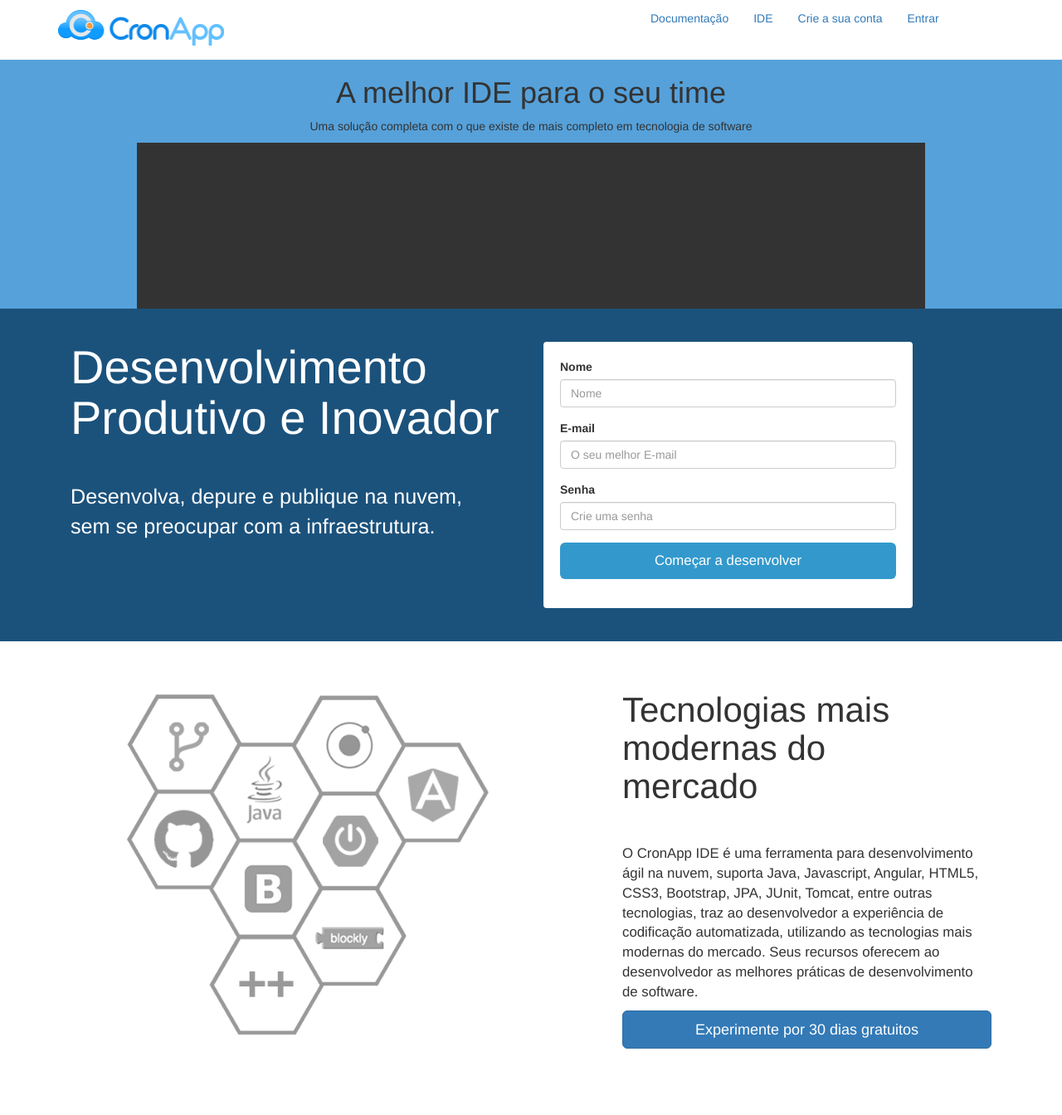
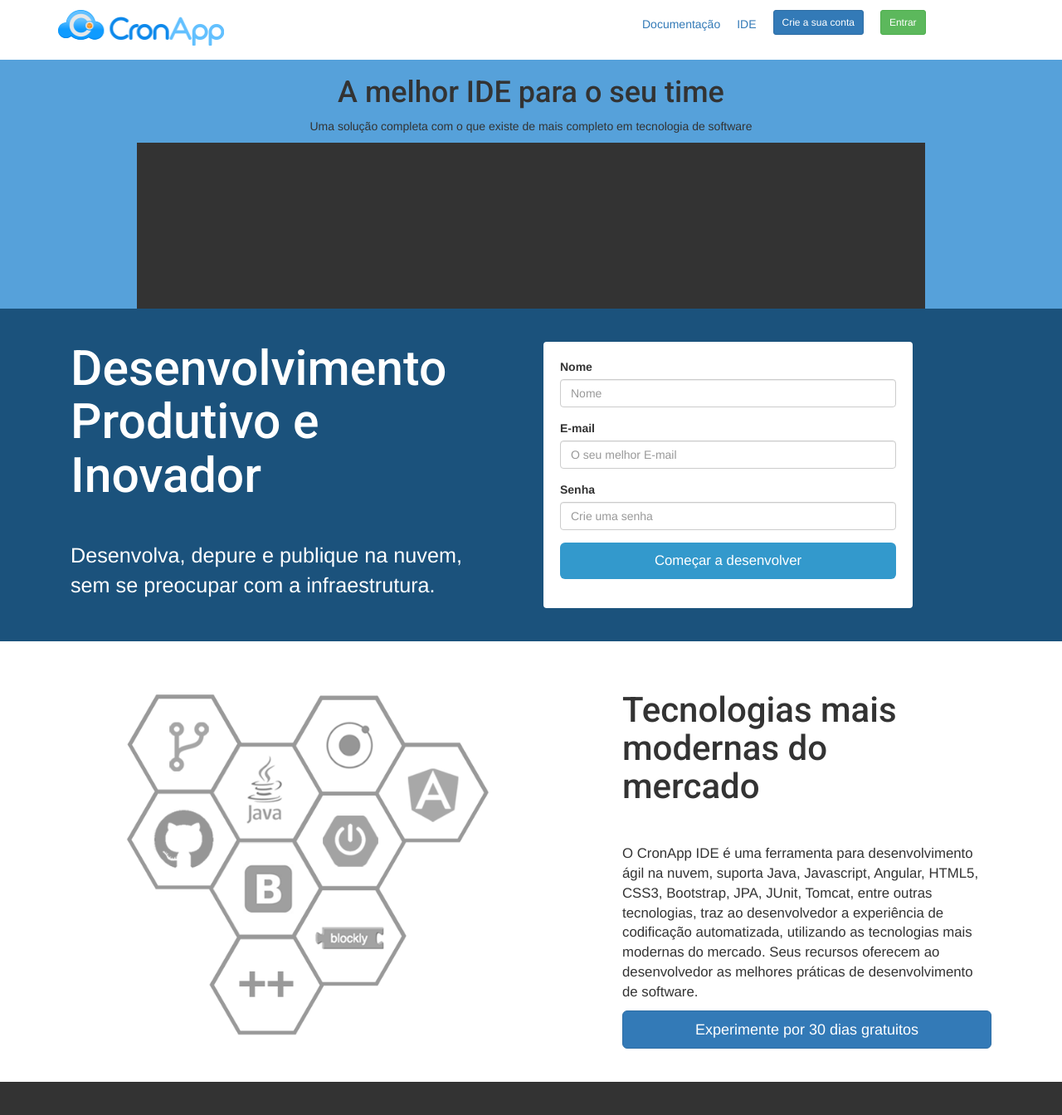
Before and after one commit to lucazweb/cronapp-landing, a website: page index.html in a window 1280 px wide. Shown: the whole page at 83% size. Before the commit the page ends 1304 px from the top, so only its background shows below. Drawn offline with nearby package versions, Linux system fonts and the light colour scheme.

Commit message:
HTML/CSS - Ajustes

```diff
--- a/css/principal.scss
+++ b/css/principal.scss
@@ -1,7 +1,11 @@
 @import "compass/css3";
 @import "compass/utilities";
 
-//VARS
+// Fontes
+
+@import url('https://fonts.googleapis.com/css?family=Roboto:400,500,900');
+
+// Vars
 
 $espacamento-vertical-padrao: 40px;
 $espacamento-vertical-paragrafo: 45px;
@@ -11,6 +15,7 @@
 $cor-branca: white;
 $cor-preta: #333;
 $cor-azul-esverdeado: #3399cc;
+
 header{
     width: 100%;
     padding-top:12px;
@@ -30,11 +35,13 @@
             margin: 0px;
             padding:0px;
             li{
-                margin: 0px 0px 0px 30px;
+                margin: 0px 0px 0px 20px;
                 padding:0px;
                 float: left;
-
                 list-style: none;
+            }
+            .text-link{
+                margin-top:7px !important;
             }
         }
     }
@@ -46,6 +53,7 @@
     h1{
         color: $cor-preta;
         text-align: center;
+        font-family: 'Roboto', sans-serif;
     }
     p{
         text-align: center;
@@ -65,8 +73,9 @@
     min-height: 200px;
     h2{
         color: $cor-branca;
-        font-size: 4em;
+        font-size: 4.2em;
         margin-top: 0px;
+        font-family: 'Roboto', sans-serif;
     }
     p{
         color: $cor-branca;
@@ -103,9 +112,26 @@
 
     h2{
         font-size: 3em;
+        font-family: 'Roboto', sans-serif;
     }
     p{
         margin-top: $espacamento-vertical-paragrafo;
         font-size:1.2em;
     }
 }
+
+footer{
+    background: $cor-preta;
+    padding-top: $espacamento-vertical-padrao;
+    ul{
+        margin: 0;
+        padding: 0;
+        li{
+            list-style:none;
+            float:left;
+            margin-right:15px;
+            color: $cor-branca;
+        }
+    }
+
+}
--- a/index.html
+++ b/index.html
@@ -14,10 +14,10 @@
             <div class="logo"></div>
             <nav>
                 <ul class="menu-global">
-                    <li><a href="#">Documentação</a></li>
-                    <li><a href="#">IDE</a></li>
-                    <li><a href="#">Crie a sua conta</a></li>
-                    <li><a href="#">Entrar</a></li>
+                    <li class="text-link"><a href="#">Documentação</a></li>
+                    <li class="text-link"><a href="#">IDE</a></li>
+                    <li><a class="btn btn-sm btn-primary" href="#">Crie a sua conta</a></li>
+                    <li><a class="btn btn-sm btn-success" href="#">Entrar</a></li>
                 </ul>
             </nav>
         </div>
@@ -76,5 +76,12 @@
             </div>
         </div>
     </div>
+
+    <footer>
+        <div class="container">
+            <!-- Rodapé -->
+        </div>
+    </footer>
+
 </body>
 </html>
```
Also changed, not shown: css/principal.css.
